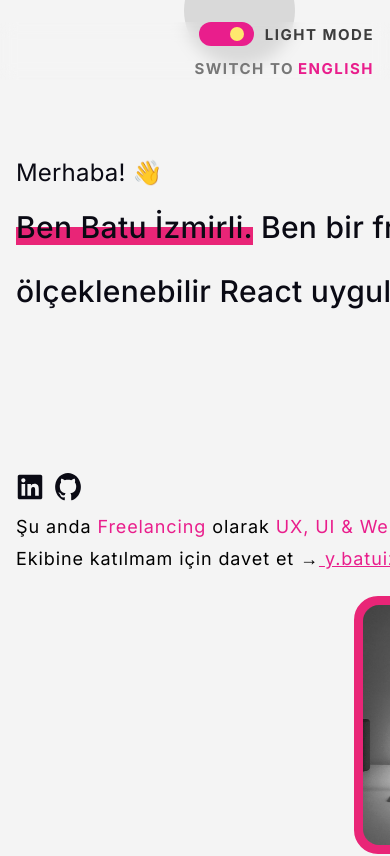
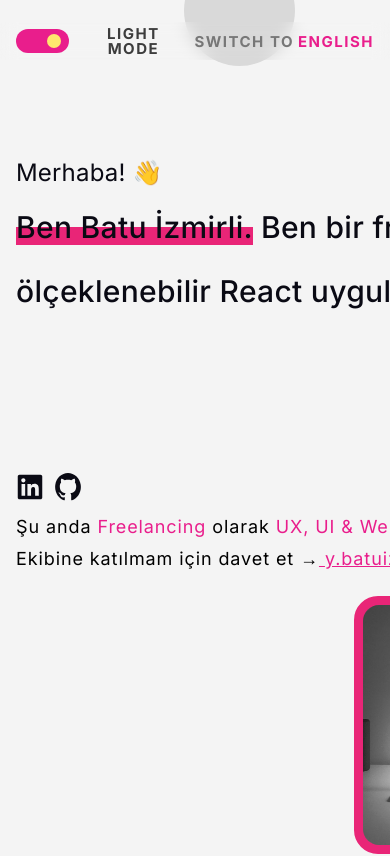
Before and after one commit to batuizmirli/Kisisel-Web-Sitesi, a React (Vite) app: page / in a window 390 px wide. Shown: the top 856 px of the page. Built offline with nearby package versions, Linux system fonts and the light colour scheme; no server answers; a web font is replaced by a local one.

Commit message:
Refine mobile dark mode header footer highlight and background consistency

```diff
--- a/src/App.css
+++ b/src/App.css
@@ -1256,20 +1256,32 @@ main {
     inset: 22px 0 auto;
   }
 
-  .controls {
-    gap: 10px;
-    flex-wrap: wrap;
+  .header-content {
     justify-content: flex-end;
   }
 
+  .controls {
+    gap: 8px;
+    flex-wrap: nowrap;
+    justify-content: flex-end;
+    margin-left: auto;
+  }
+
   .footer-title span::after {
-    display: none;
+    display: block;
+    width: 120px;
+    height: 10px;
+    left: 4px;
+    top: auto;
+    bottom: 4px;
+    z-index: -1;
   }
 
   .theme-pill,
   .language-link {
     width: auto;
     min-height: auto;
+    min-width: auto;
     border-left: none;
     padding-left: 0;
   }
@@ -1344,7 +1356,7 @@ main {
 
   :root[data-theme='dark'] #projects,
   :root[data-theme='dark'] .site-footer {
-    background: #1f1f1f;
+    background: #1a1a1a;
   }
 
   :root[data-theme='dark'] .project-blue {
```
